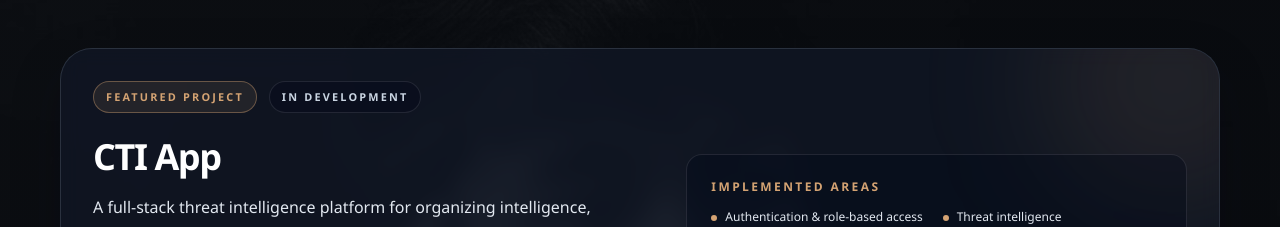
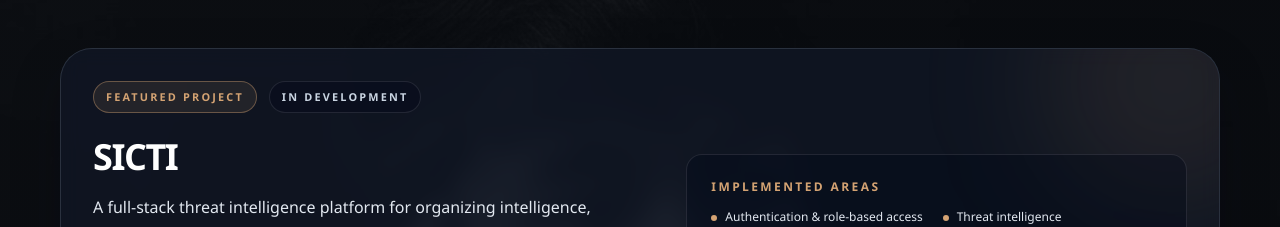
Before and after one commit to jafhdr/jafhdr.github.io, an Astro site: page / in a window 1280 px wide. Shown: the part 2320-2547 px from the top of the page. Built offline with nearby package versions, Linux system fonts and the light colour scheme; Astro itself is replaced by a stand-in of ours.

Commit message:
Rename CTI App display name to SICTI

```diff
--- a/src/components/Projects.astro
+++ b/src/components/Projects.astro
@@ -16,7 +16,7 @@
               <span class="rounded-full border border-white/10 bg-slate-950/30 px-3 py-1.5 text-slate-300">In development</span>
             </div>
 
-            <h3 class="text-3xl font-semibold tracking-[-0.04em] text-white sm:text-4xl">CTI App</h3>
+            <h3 class="text-3xl font-semibold tracking-[-0.04em] text-white sm:text-4xl">SICTI</h3>
             <p class="mt-3 max-w-xl text-sm leading-6 text-slate-200 sm:mt-4 sm:text-base sm:leading-7">
               A full-stack threat intelligence platform for organizing intelligence, managing cases, and monitoring attack surface and AppSec posture.
             </p>
```
